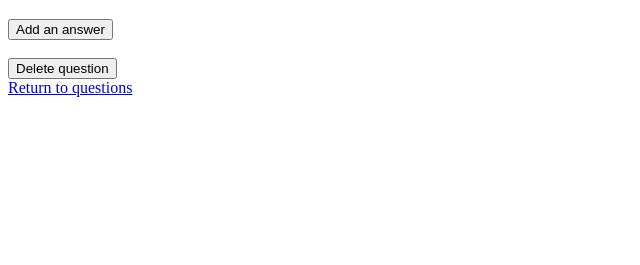
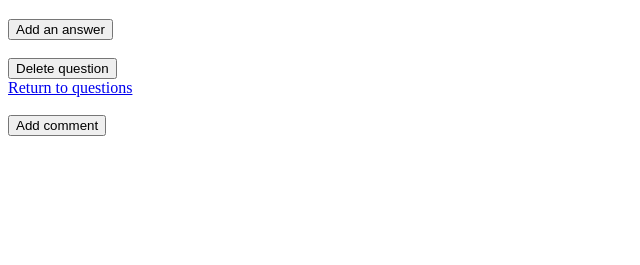
Before and after one commit to b-bence/ask_mate_sprint1, a Flask app: template templates/display_question.html in a window 1280 px wide. Shown: the part 535-800 px from the top of the page, without its empty margins (0-640 px from the left). Run offline with Flask 2, Linux system fonts and the light colour scheme; the template is opened without the code that fills it: most values are stand-ins (such as "Sample title", 1, 10 or a date in 2020); some libraries are stand-ins or nearby versions.

Commit message:
add comments

```diff
--- a/data_handler.py
+++ b/data_handler.py
@@ -287,3 +287,30 @@ def add_tag_to_question(cursor: RealDictCursor, question_id, tag_id):
         cursor.execute(query, {'question_id': question_id, 'tag_id': tag_id})
     except:
         pass
+
+
+@database_common.connection_handler
+def new_comment_for_question(cursor: RealDictCursor, question_id: int, message: str, submission_time: str):
+    query = """
+        INSERT INTO comment (question_id, message, submission_time)
+        VALUES (%(question_id)s, %(message)s, %(submission_time)s);"""
+    cursor.execute(query, {'question_id': question_id, 'message': message, 'submission_time': submission_time})
+
+
+@database_common.connection_handler
+def new_comment_for_answer(cursor: RealDictCursor, answer_id: int, message: str, submission_time: str):
+    query = """
+        INSERT INTO comment (answer_id, message, submission_time)
+        VALUES (%(answer_id)s, %(message)s, %(submission_time)s);"""
+    cursor.execute(query, {'answer_id': answer_id, 'message': message, 'submission_time': submission_time})
+
+
+@database_common.connection_handler
+def get_question_id_by_answer(cursor: RealDictCursor, answer_id: int):
+    query = """
+        SELECT question_id
+        FROM answer
+        WHERE id = %(answer_id)s"""
+    cursor.execute(query, {'answer_id': answer_id})
+    [data] = cursor.fetchall()
+    return data['question_id']
--- a/server.py
+++ b/server.py
@@ -1,4 +1,4 @@
-from flask import Flask, render_template, request, redirect
+from flask import Flask, render_template, request, redirect, url_for
 import data_handler
 import os
 
@@ -189,6 +189,27 @@ def delete(item_id, is_question):
     return redirect('/list')
 
 
+@app.route('/question/<question_id>/new-comment', methods=['GET', 'POST'])
+def add_comment_to_question(question_id):
+    if request.method == 'POST':
+        comment = request.form['comment']
+        submission_time = data_handler.current_time()
+        data_handler.new_comment_for_question(question_id, comment, submission_time)
+        return redirect(f'/question/{question_id}')
+    return render_template('new_comment.html', action=f'/question/{question_id}/new-comment')
+
+
+@app.route('/answer/<answer_id>/new-comment', methods=['GET', 'POST'])
+def add_comment_to_answer(answer_id):
+    if request.method == 'POST':
+        comment = request.form['comment']
+        submission_time = data_handler.current_time()
+        data_handler.new_comment_for_answer(answer_id, comment, submission_time)
+        question_id = data_handler.get_question_id_by_answer(answer_id)
+        return redirect(f'/question/{question_id}')
+    return render_template('new_comment.html', action=f'/answer/{answer_id}/new-comment')
+
+
 if __name__ == "__main__":
     app.run(
         debug='true',
--- a/templates/display_question.html
+++ b/templates/display_question.html
@@ -66,6 +66,10 @@
                 <form action="/question/{{answer.id}}&{{ false }}/delete">
                     <td><input type="submit" value="Delete"/></td>
                 </form>
+
+                <form action="/answer/{{answer.id}}/new-comment">
+                    <td><input type="submit" value="Add comment"/></td>
+                </form>
         </tr>
         {% endfor %}
     </table>
@@ -76,6 +80,9 @@
     <form action="/question/{{question_id}}&{{ true }}/delete">
         <input type="submit" value="Delete question" />
     </form>
-    <a href="/list"> Return to questions</a>
+    <a href="/list"> Return to questions</a><br><br>
+    <form action="/question/{{ question_id }}/new-comment">
+        <button type="submit">Add comment</button>
+    </form>
 </body>
 </html>
```
Also changed, not shown: templates/new_comment.html (added, +14 -0 lines).
